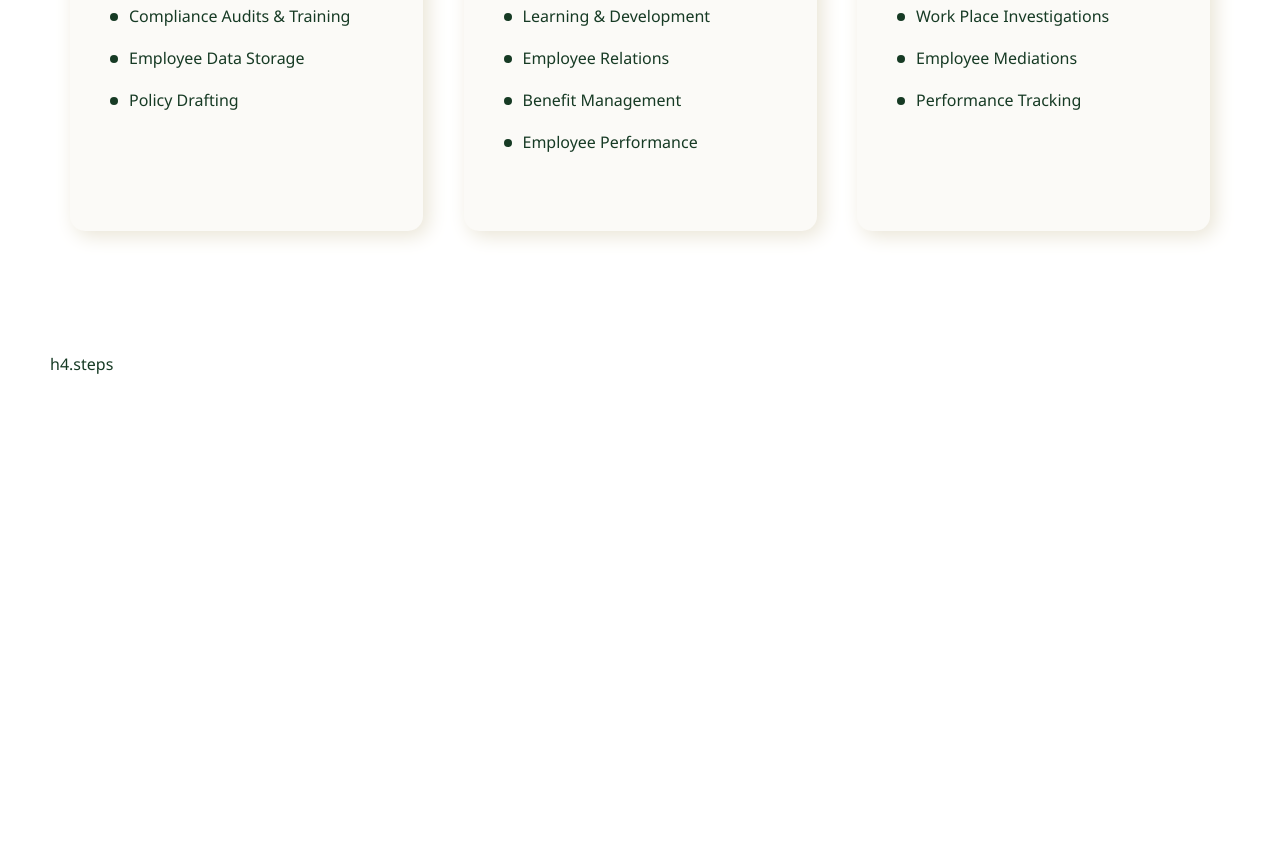
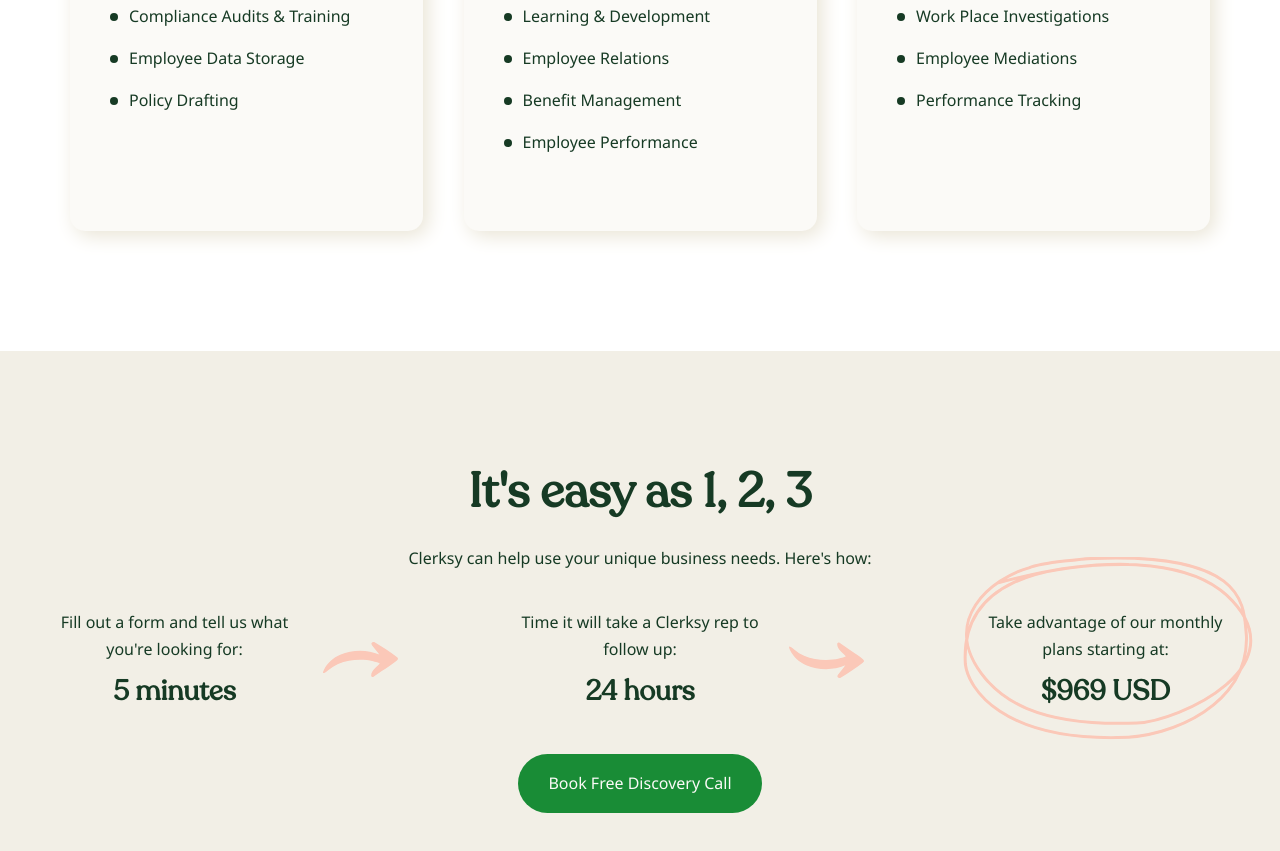
Before and after one commit to progdidi/clerksy, a website: page app/index.html in a window 1280 px wide. Shown: the part 4652-5503 px from the top of the page. Before the commit the page ends 5030 px from the top, so only its background shows below. Drawn offline with Linux system fonts and the light colour scheme.

Commit message:
feat: add section steps

```diff
--- a/app/index.html
+++ b/app/index.html
@@ -155,8 +155,30 @@
 
             <section class="steps">
                 <div class="container">
-                    h4.steps
+                    <h4 class="steps__title section__title">It's easy as 1, 2, 3</h4>
+                    <p class="steps__descr">Clerksy can help use your unique business needs. Here's how:</p>
+
+                    <div class="steps__inner">
+                        <div class="steps__item first">
+                            <p class="steps__item-descr">Fill out a form and tell us what you're looking for:</p>
+                            <p class="steps__item-number">5 minutes</p>
+                        </div>
+                        <div class="steps__item second">
+                            <p class="steps__item-descr">Time it will take a Clerksy rep to follow up:</p>
+                            <p class="steps__item-number">24 hours</p>
+                        </div>
+                        <div class="steps__item third">
+                            <p class="steps__item-descr">Take advantage of our monthly plans starting at:</p>
+                            <p class="steps__item-number">$969 USD</p>
+                        </div>
+                    </div>
+
+                    <button class="steps__btn green-btn">Book Free Discovery Call</button>
                 </div>
+            </section>
+
+            <section class="book">
+                <div class="container"></div>
             </section>
         </main>
     </div>
--- a/app/scss/_global.scss
+++ b/app/scss/_global.scss
@@ -18,6 +18,7 @@
     --green-color: #198C36;
     --yellow-color: #F7BC28;
     --white-color: #FBFAF7;
+    --pink-color: #F2EFE6;
 }
 
 @font-face {
--- a/app/scss/blocks/how.scss
+++ b/app/scss/blocks/how.scss
@@ -32,6 +32,10 @@
                 padding: 50px 40px 60px 40px;
                 width: 353px;
                 margin: 0 20px;
+                transition: all 0.5s;
+                &:hover {
+                    transform: scale(1.1);
+                }
                 &-img {
                     margin-bottom: 20px;
                 }
--- a/app/scss/blocks/shapes.scss
+++ b/app/scss/blocks/shapes.scss
@@ -1,6 +1,6 @@
 .shapes {
     padding: 114px 0 135px;
-    background-color: #F2EFE6;
+    background-color: var(--pink-color);
     text-align: center;
     color: var(--dark-green-color);
     &__title {
--- /dev/null
+++ b/app/scss/blocks/steps.scss
@@ -0,0 +1,66 @@
+.steps {
+    background-color: var(--pink-color);
+    padding: 114px 0 124px;
+    &__title {
+        text-align: center;
+        margin-bottom: 26px;
+
+    }
+    &__descr {
+        text-align: center;
+        margin-bottom: 18px;
+    }
+    &__inner {
+        display: flex;
+        justify-content: space-between;
+        margin-bottom: 24px;
+        .steps__item {
+            width: 249px;
+            position: relative;
+            text-align: center;
+            padding: 19px 0 22px;
+            &-descr {
+                margin-bottom: 13px;
+            }
+            &-number {
+                font-family: "Recoleta", sans-serif;
+                font-size: 28px;
+                font-weight: 600;
+                line-height: 31.5px;
+            }
+            &::after {
+                position: absolute;
+                content: '';
+                background-image: url(../../images/steps/arrow.svg);
+                width: 76px;
+                height: 36px;
+                background-repeat: no-repeat;
+                top: 50%;
+                right: -100px;
+                transform: translateY(-50%);
+
+            }
+            &.second::after {
+                background-image: url(../../images/steps/arrow2.svg);
+            }
+
+            &.third::after {
+                background-image: url(../../images/steps/round.svg);
+                left: -18px;
+                top: 58px;
+                right: 0px;
+                bottom: 0;
+                width: 290px;
+                height: 183px;
+            }
+
+
+        }
+    }
+
+    &__btn {
+        display: block;
+        margin: 0 auto;
+        min-width: 244px;
+    }
+}
--- a/app/scss/style.scss
+++ b/app/scss/style.scss
@@ -8,3 +8,4 @@
 @import 'blocks/quality.scss';
 @import 'blocks/shapes.scss';
 @import 'blocks/how.scss';
+@import 'blocks/steps.scss';
```
Also changed, not shown: app/css/style.min.css, app/images/steps/arrow.svg (added), app/images/steps/arrow2.svg (added), app/images/steps/round.svg (added).
